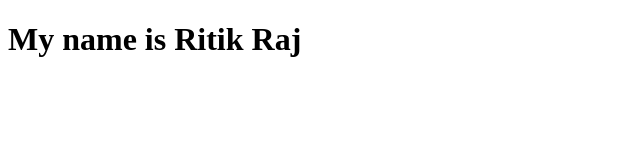
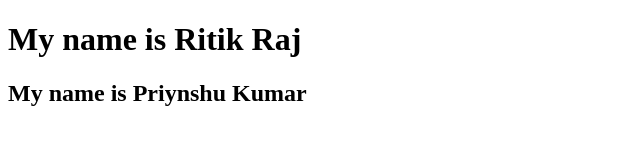
Before and after one commit to ShivamKr7250/CODEx-Frontend, a plain HTML site: page index.html in a window 1280 px wide. Shown: the whole page, without its empty margins (0-640 px from the left). Drawn offline with Linux system fonts and the light colour scheme.

Commit message:
i am change the line no 10

```diff
--- a/index.html
+++ b/index.html
@@ -7,6 +7,7 @@
 </head>
 <body>
     <h1>My name is Ritik Raj</h1>
+    <h2>My name is Priynshu Kumar</h2>
 
 </body>
 </html>
```
